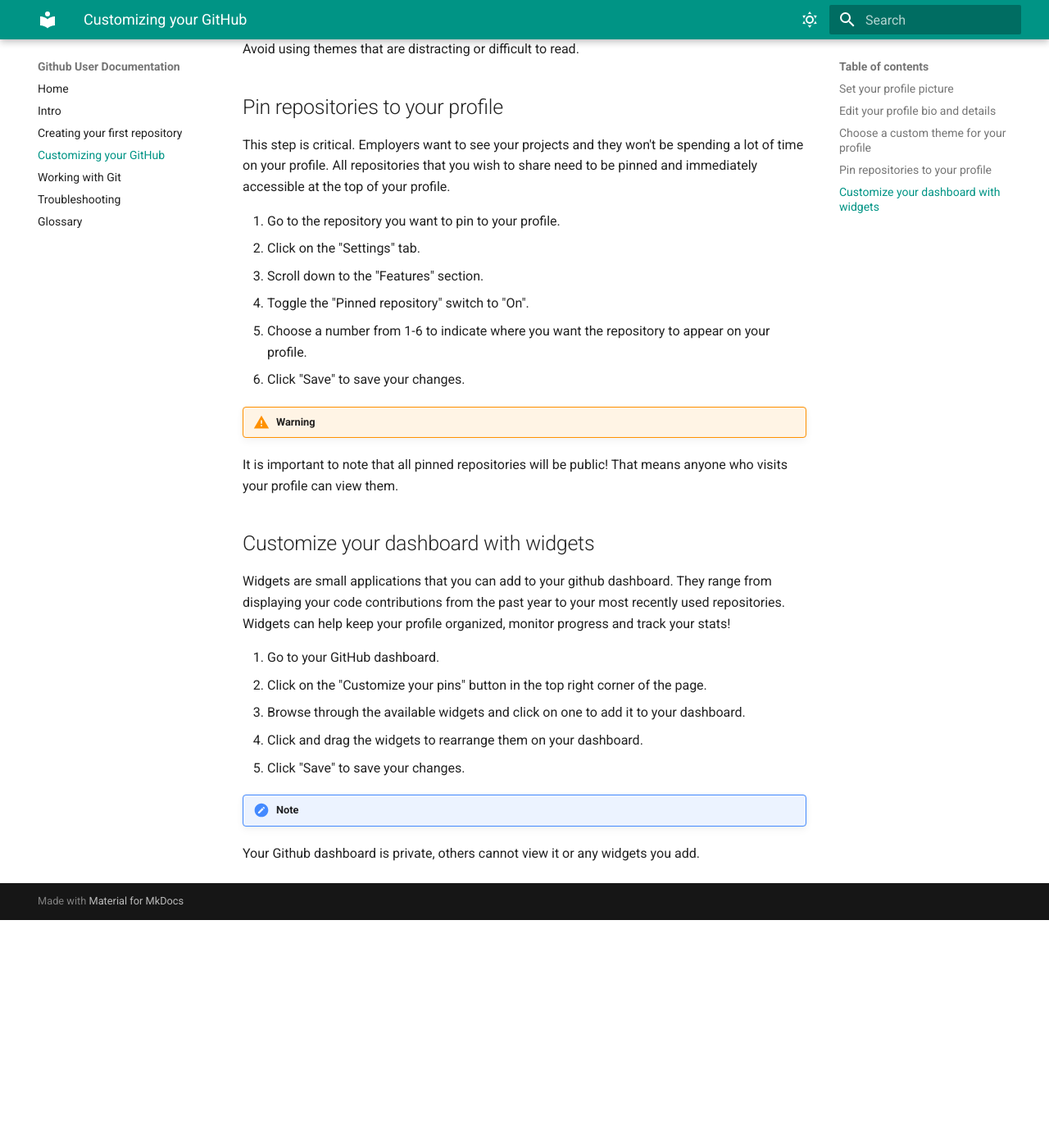
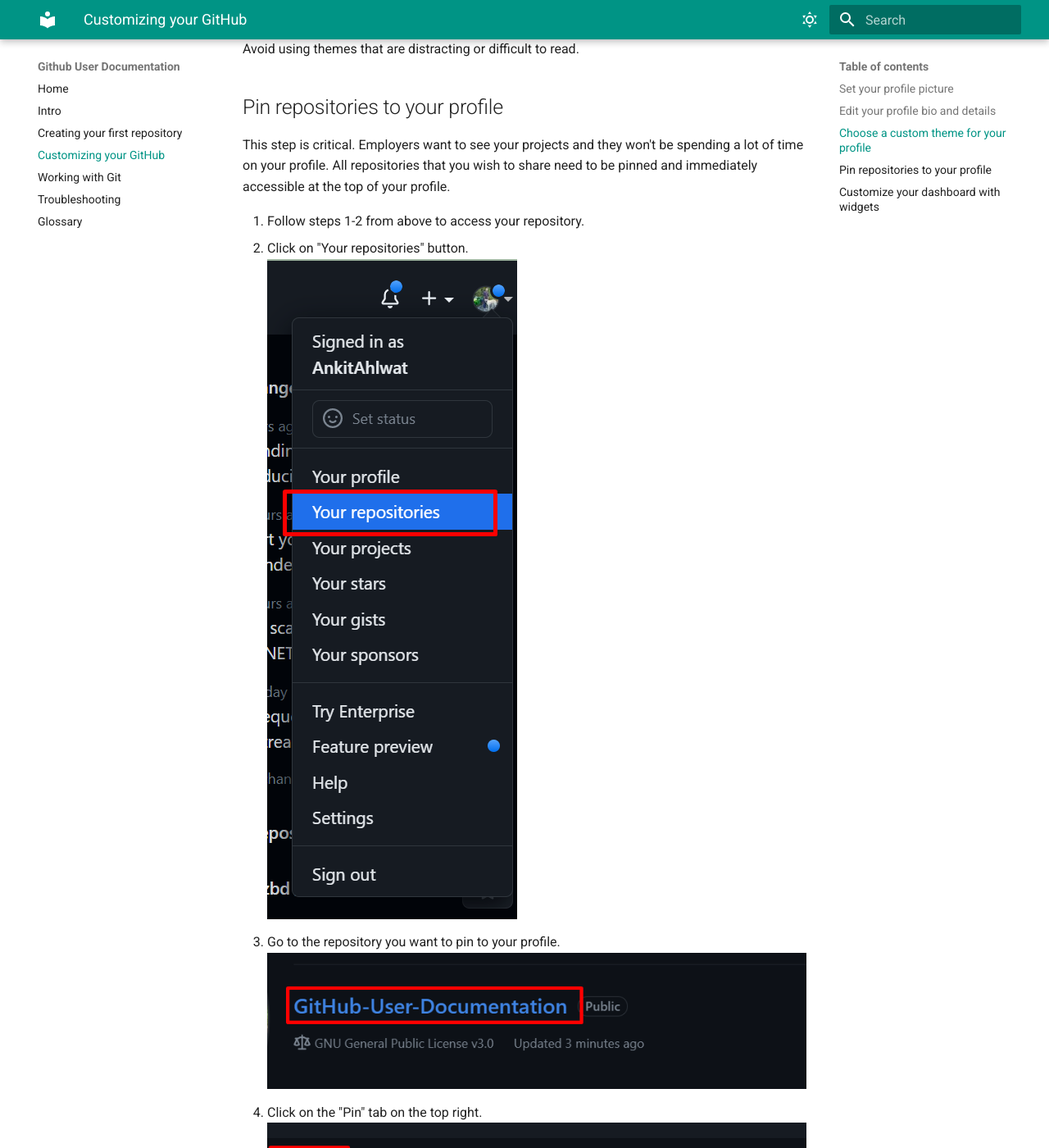
Before and after one commit to AnkitAhlwat/GitHub-User-Documentation, an MkDocs documentation site: the page built from docs/Customizing your Github.md, in a window 1280 px wide and 1400 px high, scrolled down 5472 px. Shown: the whole window at 82% size. Built offline with MkDocs 1.6.1 and Material for MkDocs 9.7.7, drawn with Linux system fonts in a browser that asks for light colours; before the commit the page ends 6594 px from its top, so only the background shows below that; some of the changed text lies outside the part shown.

Commit message:
Add images for steps

```diff
--- a/docs/Customizing your Github.md
+++ b/docs/Customizing your Github.md
@@ -28,9 +28,9 @@
 Another easy improvement to make is adding a description to your bio. This a good way for others to get to know a bit about you and your interests.
 
 1. Follow steps 1-2 from above.
-2. Click on "Your Profile".<br>
+2. Click on "Your Profile" button.<br>
 ![Alt text](./images/yourProfile.png)
-3. Click on the "Edit profile".<br>
+3. Click on the "Edit profile" button.<br>
 ![Alt text](./images/editProfile.png)
 4. Add or edit your name, bio, company, location, and other details as desired.
 5. Click "Save profile" to save your changes.<br>
@@ -57,13 +57,13 @@
 
 This step is critical. Employers want to see your projects and they won't be spending a lot of time on your profile. All repositories that you wish to share need to be pinned and immediately accessible at the top of your profile.
 
-1. Go to the repository you want to pin to your profile.
-2. Click on the "Settings" tab.
-3. Scroll down to the "Features" section.
-4. Toggle the "Pinned repository" switch to "On".
-5. Choose a number from 1-6 to indicate where you want the repository to appear on your profile.
-6. Click "Save" to save your changes.
-
+1. Follow steps 1-2 from above to access your repository.
+2. Click on "Your repositories" button.<br>
+![Alt text](./images/yourRepositories.png)
+3. Go to the repository you want to pin to your profile.<br>
+![Alt text](./images/repository.png)
+4. Click on the "Pin" tab on the top right.<br>
+![Alt text](./images/pin.png)
 !!! warning "Warning"
 It is important to note that all pinned repositories will be public! That means anyone who visits your profile can view them.
 
```
Also changed, not shown: other parts of docs/Customizing your Github.md (+1 -1 lines), docs/images/features.png (added), docs/images/pin.png (added), docs/images/repository.png (added), docs/images/settings.png (added), docs/images/yourRepositories.png (added).
